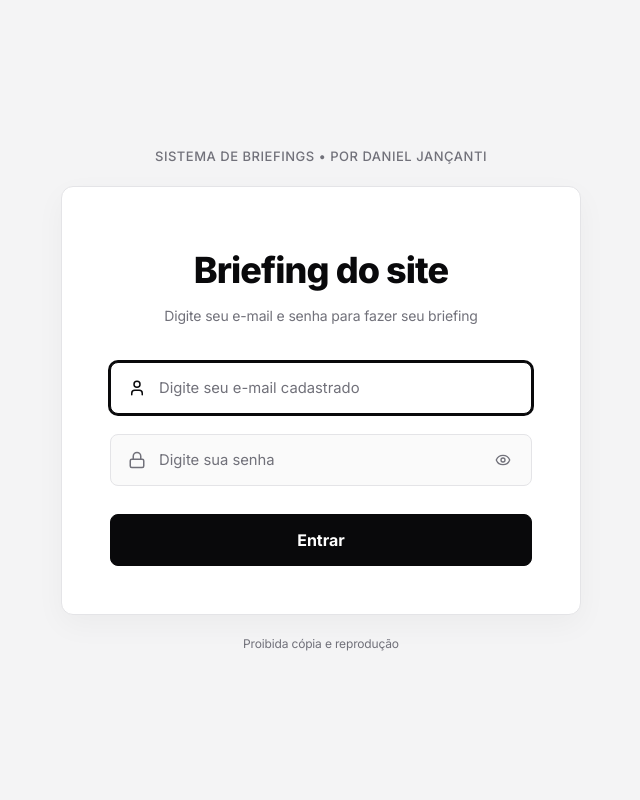
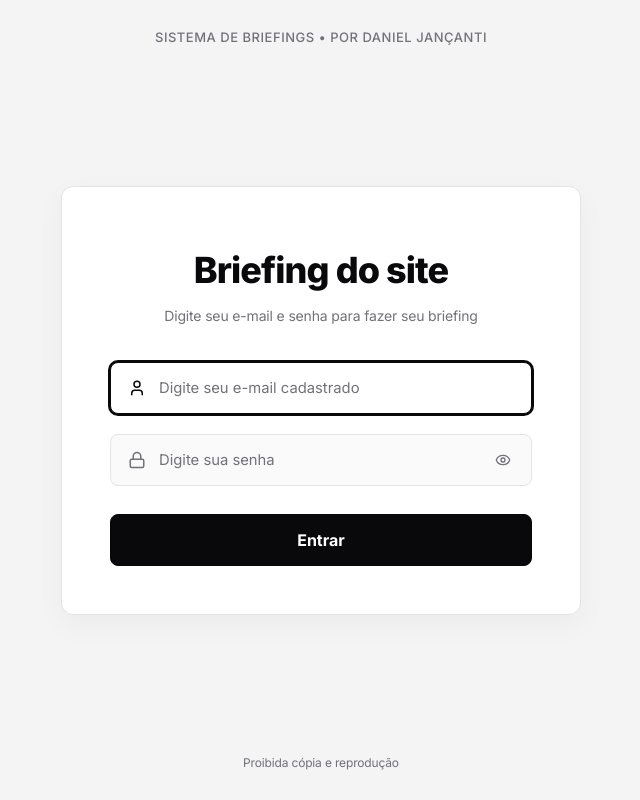
Before and after one commit to jancanti/briefing-app, a React (Vite) app: page / in a window 1280 px wide. Shown: the whole page, without its empty margins (319-959 px from the left). Built offline with nearby package versions, Linux system fonts and the light colour scheme; no server answers.

Commit message:
style(auth): position owner header at top absolute and copyright at bottom absolute

```diff
--- a/src/App.css
+++ b/src/App.css
@@ -617,31 +617,42 @@
 
 /* Monochromatic Sanctuary Login Screen matching DESIGN.md */
 .auth-screen-layout {
+  position: relative;
   min-height: 100vh;
   width: 100%;
   display: flex;
-  flex-direction: column;
   align-items: center;
   justify-content: center;
   background-color: var(--bg-tertiary, #f4f4f5);
-  padding: 2rem 1rem;
+  padding: 4rem 1rem;
   font-family: var(--font-family);
-  gap: 1.25rem;
 }
 
 .auth-top-owner {
+  position: absolute;
+  top: 1.75rem;
+  left: 50%;
+  transform: translateX(-50%);
+  width: calc(100% - 2rem);
   font-size: 0.8125rem;
   font-weight: 500;
   letter-spacing: 0.04em;
   text-transform: uppercase;
   color: var(--text-muted, #71717a);
   text-align: center;
+  pointer-events: none;
 }
 
 .auth-footer-copyright {
+  position: absolute;
+  bottom: 1.75rem;
+  left: 50%;
+  transform: translateX(-50%);
+  width: calc(100% - 2rem);
   font-size: 0.75rem;
   color: var(--text-muted, #a1a1aa);
   text-align: center;
+  pointer-events: none;
 }
 
 .auth-screen-card {
```
